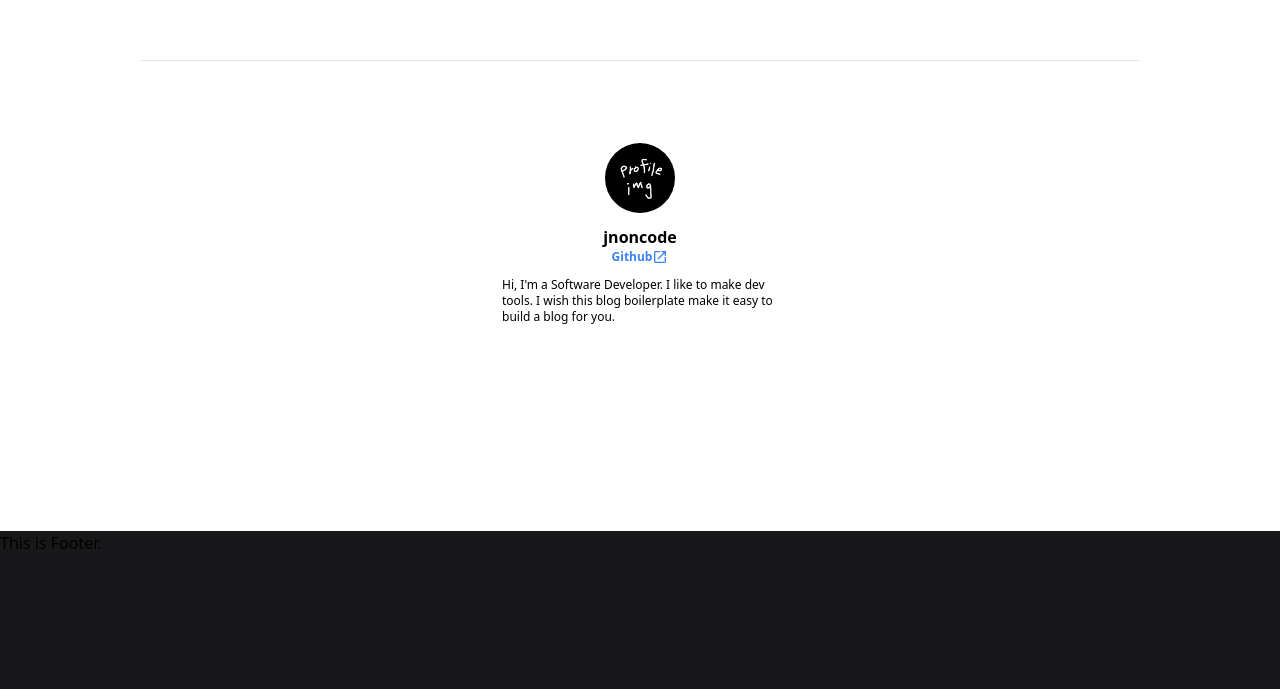
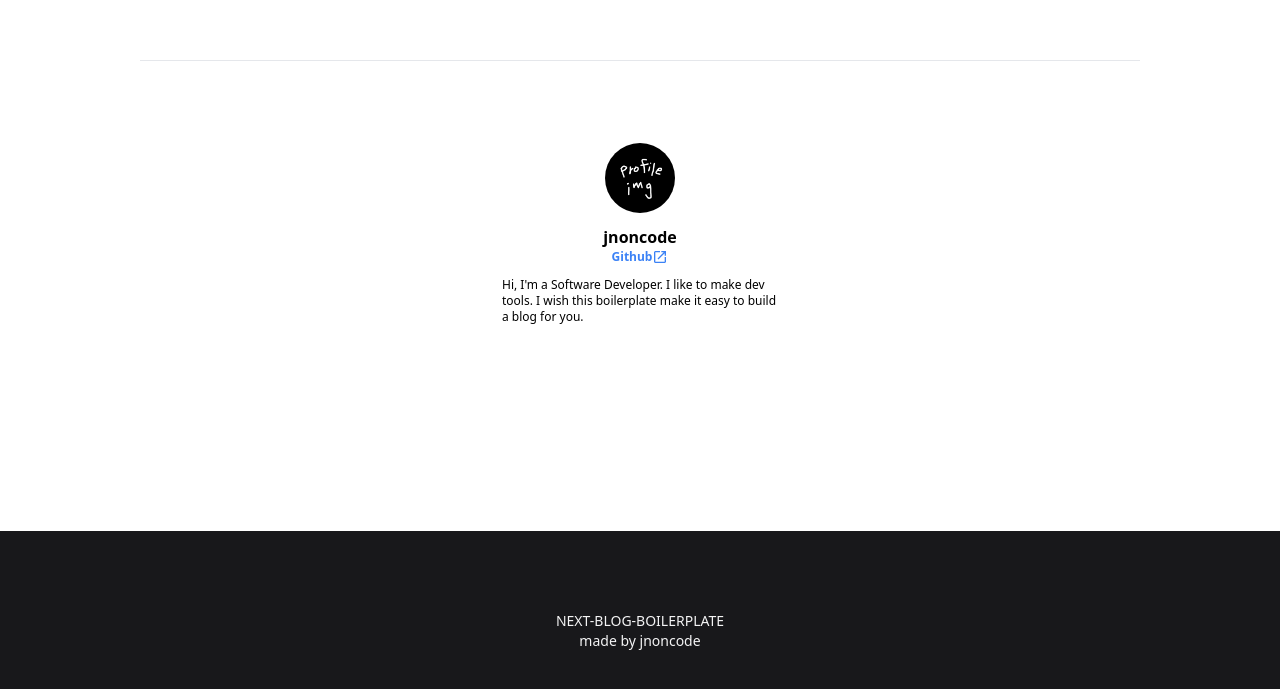
Before and after one commit to thewiilover/starter-template-for-blog, a Next.js app: page /post/1 in a window 1280 px wide. Shown: the part 810-1499 px from the top of the page. Built offline with nearby package versions, Linux system fonts and the light colour scheme; no server answers.

Commit message:
style: mainpage ui

```diff
--- a/app/page.tsx
+++ b/app/page.tsx
@@ -116,7 +116,9 @@ export default function Home() {
           </div>
           {/* Side Menu on the main page, Profile and Category */}
           <div className="z-[10] hidden lg:inline-block lg:w-[320px] h-[600px] sticky top-[80px] px-5 py-8">
-            <Profile />
+            <div className="shadow rounded-lg p-2">
+              <Profile />
+            </div>
             <Category />
           </div>
         </div>
--- a/custom/category.ts
+++ b/custom/category.ts
@@ -1 +1 @@
-export const categoryNames = ["All", "JavaScript", "TypeScript", "Example"];
+export const categoryNames = ["All", "JavaScript", "TypeScript", "Open Source"];
--- a/custom/profile.ts
+++ b/custom/profile.ts
@@ -1,4 +1,4 @@
 export const profileName = "jnoncode";
 export const profileIntroduction =
-  "Hi, I'm a Software Developer. I like to make dev tools. I wish this blog boilerplate make it easy to build a blog for you.";
+  "Hi, I'm a Software Developer. I like to make dev tools. I wish this boilerplate make it easy to build a blog for you.";
 export const profileGithubLink = "https://github.com/jnoncode";
--- a/src/components/global/Footer.tsx
+++ b/src/components/global/Footer.tsx
@@ -1,3 +1,8 @@
 export default function Footer() {
-  return <div className="w-full h-[200px] bg-zinc-900">This is Footer.</div>;
+  return (
+    // This is Footer. Update the content as you want!
+    <div className="w-full h-[200px] flex justify-center items-center text-center text-sm text-zinc-100 font-extralight bg-zinc-900">
+      NEXT-BLOG-BOILERPLATE <br /> made by jnoncode
+    </div>
+  );
 }
```
